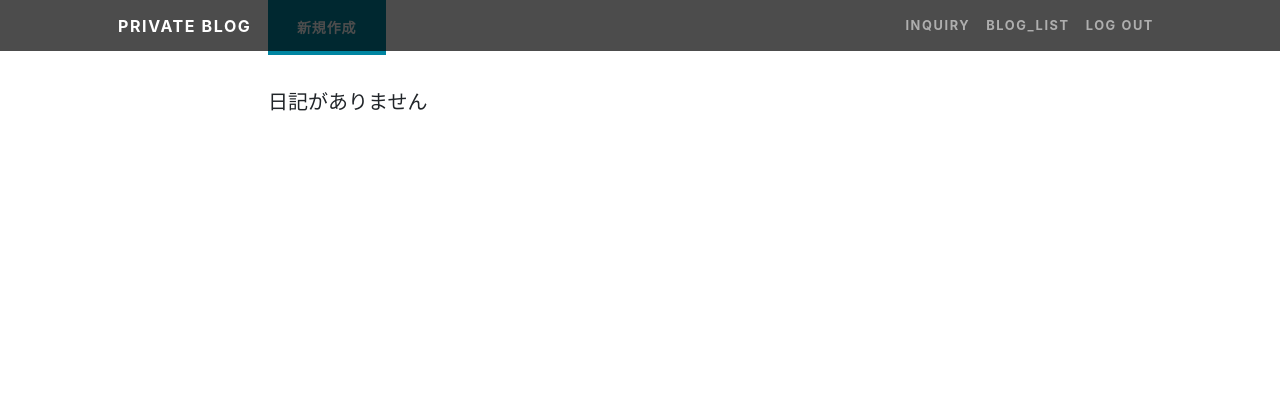
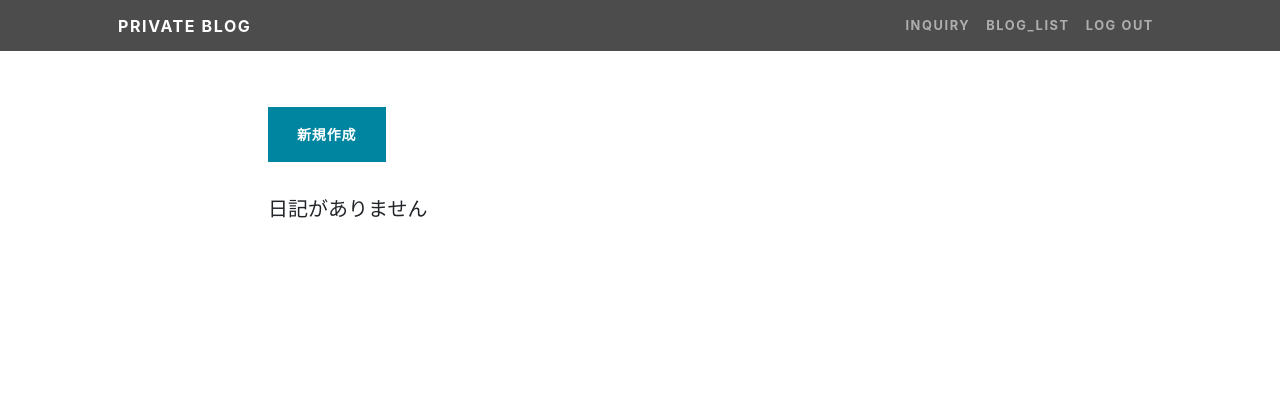
Before and after one commit to Darzi-Rin/GroupD, a Django app: page /kikuchi/blog_list/ in a window 1280 px wide. Shown: the top 420 px of the page. Run offline with Django 3.2, Linux system fonts and the light colour scheme; the visitor is signed in with stand-in values (Sample User, id 1); data that the repository does not hold is empty; some libraries are stand-ins or nearby versions.

```diff
--- a/kikuchi/templates/blog_list.html
+++ b/kikuchi/templates/blog_list.html
@@ -15,7 +15,7 @@
         <div class="my-div-style w-100">
             <div class="col-lg-8 col-md-10 mx-auto">
                 <div class="clearfix">
-                    <a class="btn btn-primary float-right" href="{% url 'kikuchi:blog_create' %}">新規作成</a>
+                    <a class="btn btn-primary float-right" style="margin-top: 80pt;" href="{% url 'kikuchi:blog_create' %}">新規作成</a>
                 </div>
                 {% for kikuchi in blog_list %}
                 <div class="post-preview">
```
